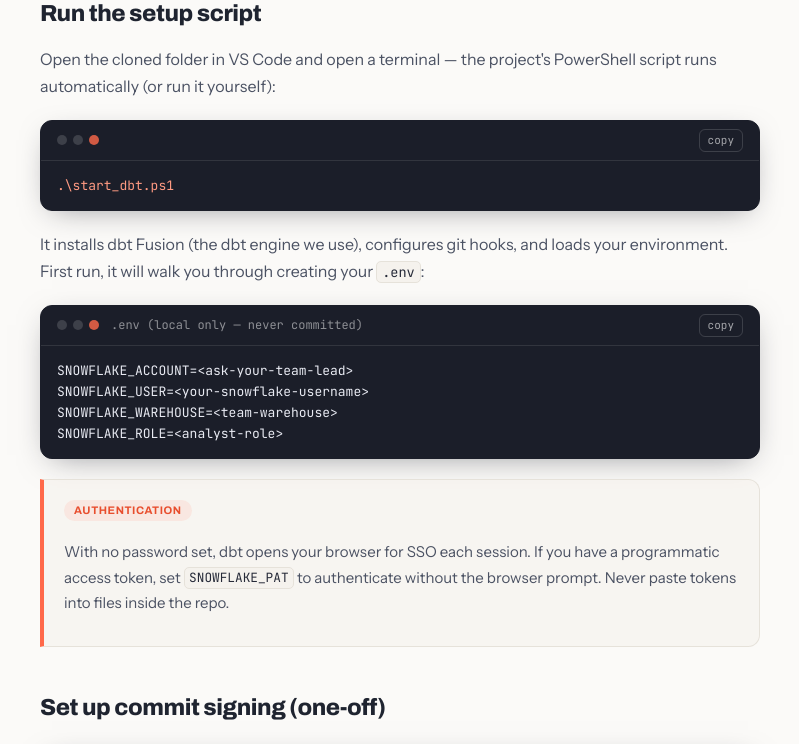
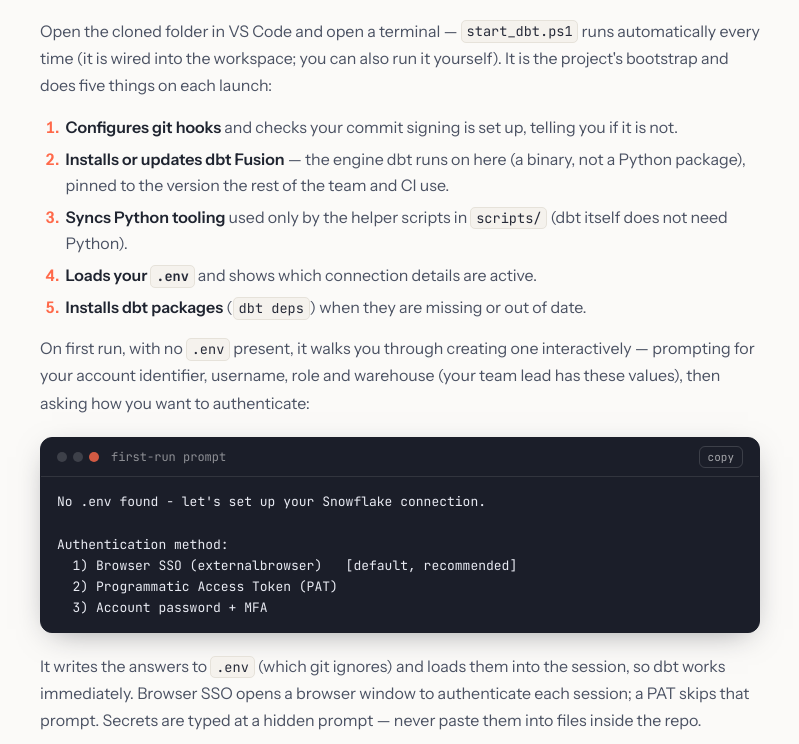
Before and after one commit to EddieDavison92/dbt-onboarding, a Next.js app: page /practice/setup in a window 1280 px wide. Shown: the part 888-1632 px from the top of the page, without its empty margins (368-1167 px from the left). Built offline with nearby package versions, Linux system fonts and the light colour scheme.

Commit message:
feat: describe start_dbt.ps1 accurately, add CodeRabbit review, reframe why-dbt around ordering and shared codebase

```diff
--- a/app/learn/git-and-prs/page.tsx
+++ b/app/learn/git-and-prs/page.tsx
@@ -133,8 +133,24 @@
             <td>Model ownership</td>
             <td>Every new model has an owner in its YAML</td>
           </tr>
+          <tr>
+            <td>CodeRabbit review</td>
+            <td>
+              An automated reviewer comments on every PR — conventions, likely bugs,
+              missed project patterns
+            </td>
+          </tr>
         </tbody>
       </table>
+      <p>
+        CodeRabbit&apos;s comments usually arrive before a human reviewer looks at the
+        PR, and it is configured with this project&apos;s own conventions (for example,
+        it checks that large person-level models set <code>cluster_by</code>). Treat its
+        comments like any reviewer&apos;s: address the valid ones, reply to the rest —
+        it is sometimes wrong, and saying why is a legitimate response. The human review
+        still happens; CodeRabbit clears the routine findings first so your reviewer can
+        focus on the logic.
+      </p>
 
       <Callout kind="tip" title="Reading a failing check">
         <p>
--- a/app/learn/why-dbt/page.tsx
+++ b/app/learn/why-dbt/page.tsx
@@ -24,6 +24,12 @@
       </p>
       <ul>
         <li>
+          <strong>Order of operations is manual.</strong> The summary table is only
+          right if the reference data refreshed first, which is only right if the feed
+          loaded — and the person who knows the sequence runs it by hand. One step out
+          of order and the numbers are wrong, with nothing to say so.
+        </li>
+        <li>
           <strong>Nobody knows what depends on what.</strong> Renaming a column means
           guessing what might break.
         </li>
@@ -32,19 +38,20 @@
           you hear is a dashboard looking wrong.
         </li>
         <li>
-          <strong>There is no history.</strong> The logic changed last month. Who changed it,
-          and why?
-        </li>
-        <li>
-          <strong>Everyone rebuilds the same thing.</strong> Five people have five slightly
-          different definitions of “current registration”.
+          <strong>Everyone works alone.</strong> Logic lives in personal worksheets and
+          scripts, so five people hold five slightly different definitions of “current
+          registration”, there is no history of who changed what, and work leaves when
+          its author does.
         </li>
       </ul>
       <p>
-        dbt (data build tool) fixes this with one idea: <strong>every transformation is a
-        SELECT statement in a file, in a git repository</strong>. dbt works out the order to
-        run them, builds them as tables or views in Snowflake, tests the results and
-        documents the whole chain.
+        dbt (data build tool) addresses this with two ideas working together. First,{" "}
+        <strong>a shared codebase</strong>: every transformation lives in one git
+        repository, so there is one definition of each concept, full history of every
+        change, and a review step before anything ships. Second,{" "}
+        <strong>every transformation is a SELECT statement</strong> whose dependencies
+        dbt can read — so the order of operations is derived from the code itself,
+        computed fresh on every run, and never something a person has to remember.
       </p>
 
       <h2>What a dbt model looks like</h2>
--- a/app/practice/open-a-pr/page.tsx
+++ b/app/practice/open-a-pr/page.tsx
@@ -91,9 +91,11 @@
       <h2>Then: watch CI</h2>
       <p>
         Within a minute the checks appear at the bottom of your PR: compile, PR
-        validation (builds your changed models), SQLFluff, ownership. The PR is also
-        auto-assigned a reviewer. While checks run, review your own diff in the “Files
-        changed” tab — self-review catches issues surprisingly often.
+        validation (builds your changed models), SQLFluff, ownership. The PR is
+        auto-assigned a human reviewer, and <strong>CodeRabbit posts an automated
+        review</strong> — expect line-level comments on conventions and likely issues
+        before anyone has looked at it. While checks run, review your own diff in the
+        “Files changed” tab — self-review catches issues surprisingly often.
       </p>
 
       <Callout kind="warn" title="If a check goes red">
--- a/app/practice/setup/page.tsx
+++ b/app/practice/setup/page.tsx
@@ -61,26 +61,64 @@
 
       <h2>Run the setup script</h2>
       <p>
-        Open the cloned folder in VS Code and open a terminal — the project&apos;s
-        PowerShell script runs automatically (or run it yourself):
+        Open the cloned folder in VS Code and open a terminal —{" "}
+        <code>start_dbt.ps1</code> runs automatically every time (it is wired into the
+        workspace; you can also run it yourself). It is the project&apos;s bootstrap
+        and does five things on each launch:
       </p>
-      <CodeBlock lang="bash" code={`.\\start_dbt.ps1`} />
-      <p>It installs dbt Fusion (the dbt engine we use), configures git hooks, and loads your environment. First run, it will walk you through creating your <code>.env</code>:</p>
+      <ol>
+        <li>
+          <strong>Configures git hooks</strong> and checks your commit signing is set
+          up, telling you if it is not.
+        </li>
+        <li>
+          <strong>Installs or updates dbt Fusion</strong> — the engine dbt runs on
+          here (a binary, not a Python package), pinned to the version the rest of the
+          team and CI use.
+        </li>
+        <li>
+          <strong>Syncs Python tooling</strong> used only by the helper scripts in{" "}
+          <code>scripts/</code> (dbt itself does not need Python).
+        </li>
+        <li>
+          <strong>Loads your <code>.env</code></strong> and shows which connection
+          details are active.
+        </li>
+        <li>
+          <strong>Installs dbt packages</strong> (<code>dbt deps</code>) when they are
+          missing or out of date.
+        </li>
+      </ol>
+      <p>
+        On first run, with no <code>.env</code> present, it walks you through creating
+        one interactively — prompting for your account identifier, username, role and
+        warehouse (your team lead has these values), then asking how you want to
+        authenticate:
+      </p>
       <CodeBlock
-        lang="bash"
-        title=".env (local only — never committed)"
+        lang="text"
+        title="first-run prompt"
         code={`
-SNOWFLAKE_ACCOUNT=<ask-your-team-lead>
-SNOWFLAKE_USER=<your-snowflake-username>
-SNOWFLAKE_WAREHOUSE=<team-warehouse>
-SNOWFLAKE_ROLE=<analyst-role>
+No .env found - let's set up your Snowflake connection.
+
+Authentication method:
+  1) Browser SSO (externalbrowser)   [default, recommended]
+  2) Programmatic Access Token (PAT)
+  3) Account password + MFA
 `}
       />
-      <Callout kind="warn" title="Authentication">
+      <p>
+        It writes the answers to <code>.env</code> (which git ignores) and loads them
+        into the session, so dbt works immediately. Browser SSO opens a browser window
+        to authenticate each session; a PAT skips that prompt. Secrets are typed at a
+        hidden prompt — never paste them into files inside the repo.
+      </p>
+      <Callout kind="tip" title="If the script flags actions">
         <p>
-          With no password set, dbt opens your browser for SSO each session. If you have
-          a programmatic access token, set <code>SNOWFLAKE_PAT</code> to authenticate
-          without the browser prompt. Never paste tokens into files inside the repo.
+          The script ends with either “Ready!” or a short “To finish setup” list —
+          commit signing not configured, placeholder values left in <code>.env</code>,
+          and so on. Work through that list before continuing; each item points at the
+          fix.
         </p>
       </Callout>
 
@@ -100,10 +138,13 @@
       </p>
 
       <h2>Verify the connection</h2>
+      <p>
+        The script has already installed packages (<code>dbt deps</code>), so one
+        command confirms everything works:
+      </p>
       <CodeBlock
         lang="bash"
         code={`
-dbt deps     # install package dependencies
 dbt debug    # check connection + config
 `}
       />
@@ -116,7 +157,7 @@
       <Checklist
         id="setup-verify"
         items={[
-          { key: "deps", label: <>Ran <code>dbt deps</code> without errors</> },
+          { key: "deps", label: <>The setup script finished with <strong>Ready!</strong> (no outstanding actions)</> },
           { key: "debug", label: <>Saw <strong>All checks passed!</strong> from <code>dbt debug</code></> },
           {
             key: "show",
--- a/components/Checklist.tsx
+++ b/components/Checklist.tsx
@@ -14,12 +14,12 @@
   const { isChecked, toggleCheck, ready } = useProgress();
 
   return (
-    <ul className="my-5 flex max-w-[72ch] flex-col gap-1.5">
+    <ul className="!my-5 flex max-w-[72ch] !list-none flex-col gap-1.5 !pl-0">
       {items.map((item) => {
         const key = `${id}/${item.key}`;
         const checked = ready && isChecked(key);
         return (
-          <li key={item.key}>
+          <li key={item.key} className="!my-0 !pl-0">
             <label
               className={`flex cursor-pointer items-start gap-3 rounded-xl border px-4 py-3 transition ${
                 checked
--- a/components/LayerSorter.tsx
+++ b/components/LayerSorter.tsx
@@ -20,7 +20,7 @@
           {finished ? `${correct}/${SORTER_ITEMS.length} correct` : "which layer does each model belong in?"}
         </span>
       </header>
-      <ol className="!my-0 flex max-w-none list-none flex-col gap-4 !pl-0">
+      <ol className="!my-0 flex max-w-none !list-none flex-col gap-4 !pl-0">
         {SORTER_ITEMS.map((item, i) => {
           const sel = assigned[i];
           const revealed = sel !== undefined;
--- a/components/Quiz.tsx
+++ b/components/Quiz.tsx
@@ -27,7 +27,7 @@
             : `${answered}/${questions.length} answered`}
         </span>
       </header>
-      <ol className="!my-0 max-w-none list-none divide-y divide-line !pl-0">
+      <ol className="!my-0 max-w-none !list-none divide-y divide-line !pl-0">
         {questions.map((q, qi) => {
           const sel = picked[qi];
           return (
```
